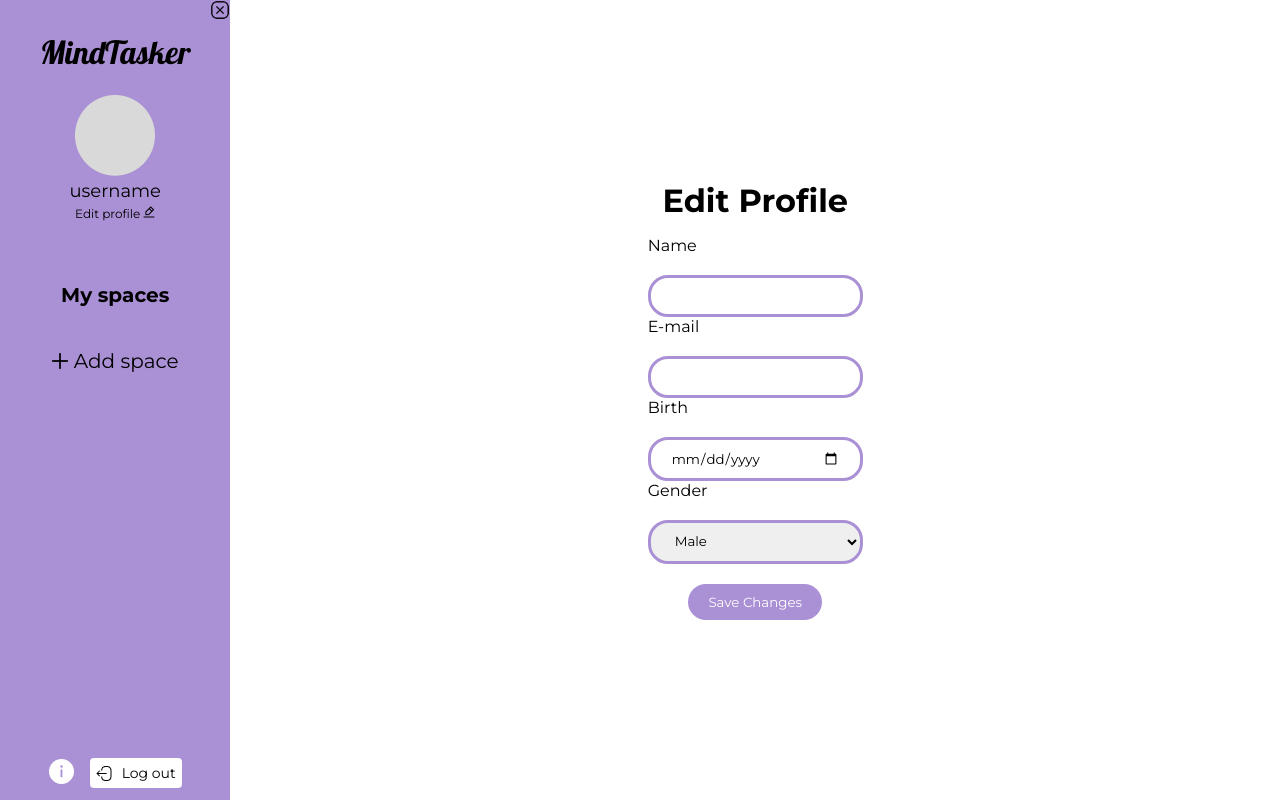
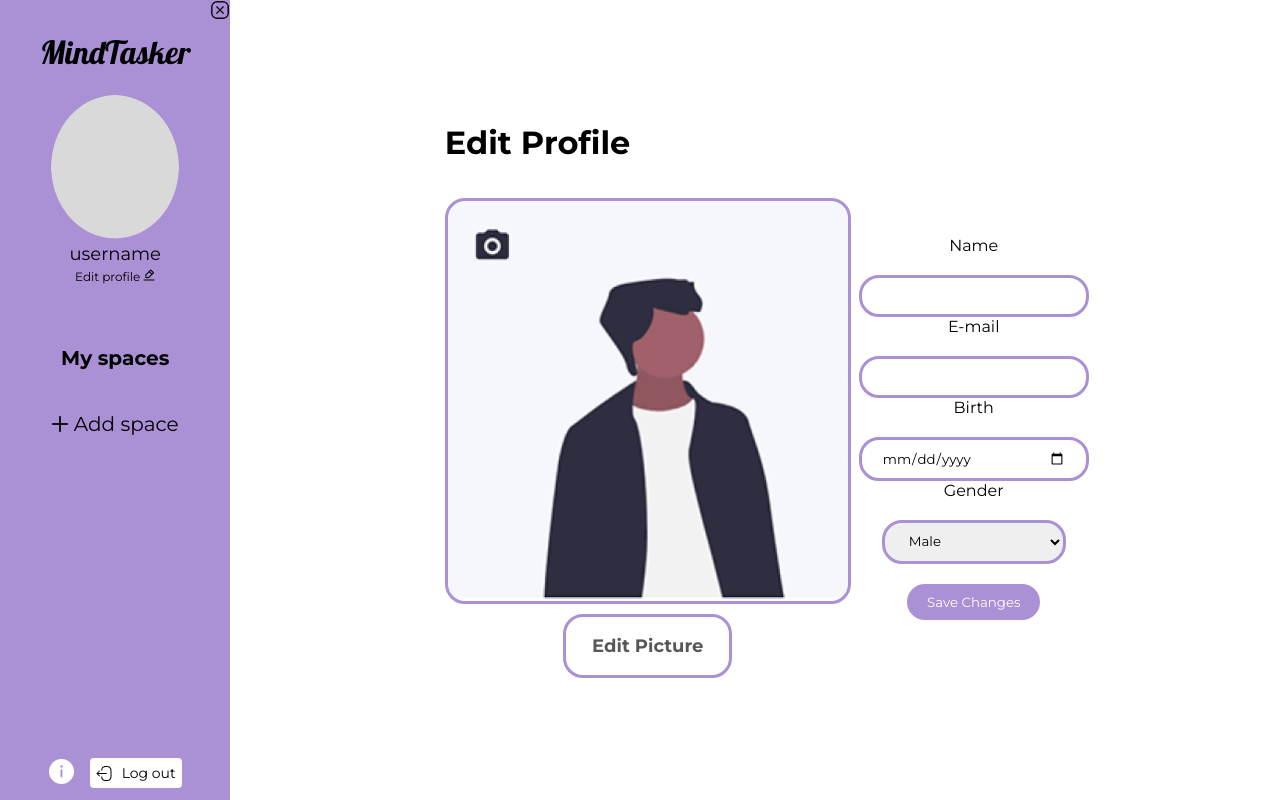
Before and after one commit to karolineterra/MindTasker, a React (Create React App) app in the folder client/: page /editsettings in a window 1280 px wide. Built offline with nearby package versions, Linux system fonts and the light colour scheme.

Commit message:
edit settings

```diff
--- a/client/src/components/EditSettings.js
+++ b/client/src/components/EditSettings.js
@@ -1,6 +1,6 @@
 import React, { useState, useEffect } from "react";
 import axios from "axios";
-
+import userImage from "../assets/userImage.png";
 import "../styles/EditSettings.css";
 
 function EditSettings() {
@@ -9,7 +9,9 @@ function EditSettings() {
     email: "",
     nascimento: "",
     genero: "",
+    foto: null,
   });
+  const [imagePreview, setImagePreview] = useState(null);
 
   useEffect(() => {
     const token = localStorage.getItem("token");
@@ -30,28 +32,33 @@ function EditSettings() {
     }
   }, []);
 
-  const handleSubmit = (e) => {
+  const handleSubmit = async (e) => {
     e.preventDefault();
 
     const token = localStorage.getItem("token");
 
-    axios
-      .post("/api/updateProfile", editedData, {
+    try {
+      const updateResponse = await axios.post(
+        "/api/updateProfile",
+        editedData,
+        {
           headers: {
             Authorization: `Bearer ${token}`,
+            "Content-Type": "application/json",
           },
-      })
-      .then((response) => {
-        console.log(response.data.message);
-        if (response.data.message === "Profile updated successfully!") {
+        }
+      );
+
+      console.log(updateResponse.data.message);
+
+      if (updateResponse.data.message === "Profile updated successfully!") {
         window.location.href = "/settings";
       } else {
         console.error("Error updating profile");
       }
-      })
-      .catch((error) => {
+    } catch (error) {
       console.error("Error updating profile:", error);
-      });
+    }
   };
 
   const handleChange = (e) => {
@@ -61,11 +68,61 @@ function EditSettings() {
       [name]: value,
     }));
   };
-  console.log("Edited Data:", editedData);
+
+  const handleImageChange = (e) => {
+    const file = e.target.files[0];
+
+    if (file) {
+      const reader = new FileReader();
+      reader.onloadend = () => {
+        setEditedData((prevData) => ({
+          ...prevData,
+          foto: reader.result,
+        }));
+        setImagePreview(reader.result);
+      };
+      reader.readAsDataURL(file);
+    } else {
+      setEditedData((prevData) => ({
+        ...prevData,
+        foto: null,
+      }));
+      setImagePreview(null);
+    }
+  };
+
+  const handleEditPicture = () => {
+    const fileInput = document.getElementById("fileInput");
+    if (fileInput) {
+      fileInput.click();
+    }
+  };
 
   return (
     <div className="editSettingsBody">
       <h1>Edit Profile</h1>
+      <div className="informationPanel">
+        <div className="imageContainer">
+          <input
+            type="file"
+            id="fileInput"
+            accept="image/*"
+            style={{ display: "none" }}
+            onChange={(e) => handleImageChange(e)}
+          />
+          <div
+            style={{
+              backgroundImage: `url(${editedData.foto || userImage})`,
+              backgroundRepeat: "no-repeat",
+              backgroundSize: "cover",
+            }}
+            className="profilePictureContainer"
+          ></div>
+
+          <button className="editPictureSettings" onClick={handleEditPicture}>
+            Edit Picture
+          </button>
+        </div>
 
         <form onSubmit={handleSubmit}>
           <span className="editSettingsInputSpan">
@@ -98,7 +155,7 @@ function EditSettings() {
             ></input>
           </span>
           <span className="editSettingsInputSpan">
-          <label htmlFor="gender">Gender</label>
+            <label htmlFor="genero">Gender</label>
             <select
               name="genero"
               value={editedData.genero}
@@ -110,12 +167,12 @@ function EditSettings() {
               <option value="Other">Other</option>
             </select>
           </span>
-
           <span className="editSettingsSubmitSpan">
             <input type="submit" value="Save Changes" />
           </span>
         </form>
       </div>
+    </div>
   );
 }
 
--- a/client/src/components/Settings.js
+++ b/client/src/components/Settings.js
@@ -1,6 +1,6 @@
 import React, { useState, useEffect } from "react";
+import InformationComponent from "../components/InformationComponent";
 import userImage from "../assets/userImage.png";
-import InformationComponent from "../components/InformationComponent";
 import { Link } from "react-router-dom";
 import axios from "axios";
 
@@ -8,6 +8,7 @@ import "../styles/Settings.css";
 
 function Settings() {
   const [userData, setUserData] = useState({});
+  const [editing, setEditing] = useState(false);
 
   useEffect(() => {
     const token = localStorage.getItem("token");
@@ -28,54 +29,39 @@ function Settings() {
     }
   }, []);
 
-  const [image, setImage] = useState(userImage);
-  const fileInputRef = React.createRef();
-
-  const handleImageUpload = (event) => {
-    setImage(URL.createObjectURL(event.target.files[0]));
-  };
-
-  const triggerFileInput = () => {
-    fileInputRef.current.click();
-  };
-
   return (
     <div className="profileInformation">
       <h1>Profile</h1>
       <div className="informationPanel">
       <div
           style={{
-            backgroundImage: `url(${image || userData.foto})`,
+            backgroundImage: `url(${userData.foto || userImage})`,
             backgroundRepeat: "no-repeat",
             backgroundSize: "cover",
           }}
           className="profilePictureContainer"
         ></div>
+
         <div>
           {userData && (
             <>
               <InformationComponent label="Name" value={userData.nome} />
               <InformationComponent label="Email" value={userData.email} />
-            <InformationComponent label="Birth" value={new Date(userData.nascimento).toLocaleDateString()} />
+              <InformationComponent
+                label="Birth"
+                value={new Date(userData.nascimento).toLocaleDateString()}
+              />
               <InformationComponent label="Gender" value={userData.genero} />
             </>
           )}
         </div>
       </div>
       <div className="buttonsContainer">
-        <button className="editPictureSettings" onClick={triggerFileInput}>
-          Edit Picture
-        </button>
-        <input
-          type="file"
-          accept="image/*"
-          onChange={handleImageUpload}
-          style={{ display: "none" }}
-          ref={fileInputRef}
-        />
+        {!editing && (
           <Link className="editProfileSettings" to="/editsettings">
             Edit Profile
           </Link>
+        )}
       </div>
     </div>
   );
--- a/client/src/styles/EditSettings.css
+++ b/client/src/styles/EditSettings.css
@@ -3,27 +3,43 @@
   margin: auto;
   display: flex;
   flex-direction: column;
+  align-items: center;
+  justify-content: space-between;
 }
 
 .editSettingsBody h1 {
-    align-self: center;
+  align-self: flex-start;
   margin-bottom: 1rem;
+}
+form{
+  margin-left: 5%;
+}
+
+.profilePictureContainer {
+  width: 400px;
+  height: 400px;
+  border-radius: 20px;
+  border: solid 3px var(--maincolor);
+  margin-top: 20px;
 }
 
 .editSettingsInputSpan {
   display: flex;
   flex-direction: column;
   gap: 20px;
+  align-items: center;
 }
+
 
 .editSettingsInputSpan label {
   display: flex;
   flex-direction: column;
   gap: 4px;
+  text-align: center;
 }
-
 .editSettingsInputSpan input,
 .editSettingsSelect {
+  width: 100%;
   padding: 10px 20px;
   border: 3px solid var(--maincolor);
   border-radius: 20px;
@@ -43,3 +59,12 @@
   border-radius: 20px;
   cursor: pointer;
 }
+.imageContainer {
+  display: flex;
+  flex-direction: column;
+  align-items: center;
+}
+
+.editPictureSettings {
+  margin-top: 10px;
+}
--- a/client/src/styles/Sidebar.css
+++ b/client/src/styles/Sidebar.css
@@ -30,7 +30,9 @@
     margin-top: 10%;
 }
 .userImage {
-    width: 50%;
+    width: 8rem;
+    height: 9rem;
+    border-radius: 50%;
 }
 
 .userName {
```
Also changed, not shown: 1 other file (tests, documents, lock files or other folders). Lines whose indentation alone changed are shown as unchanged.
